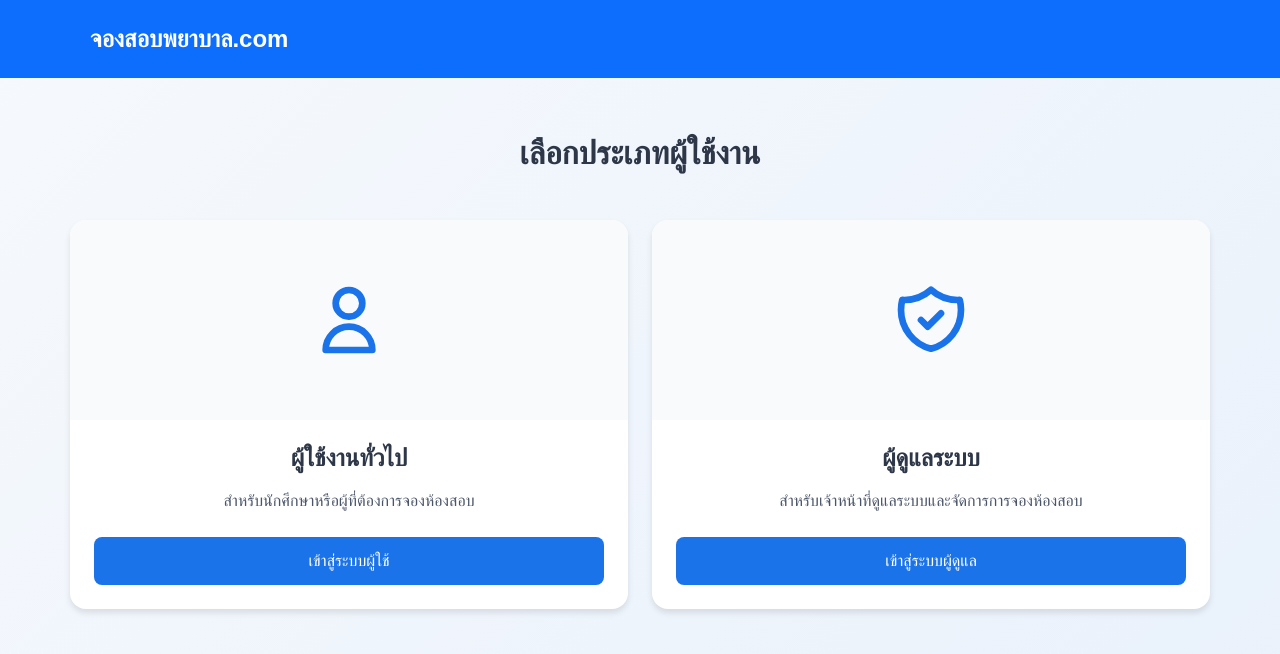
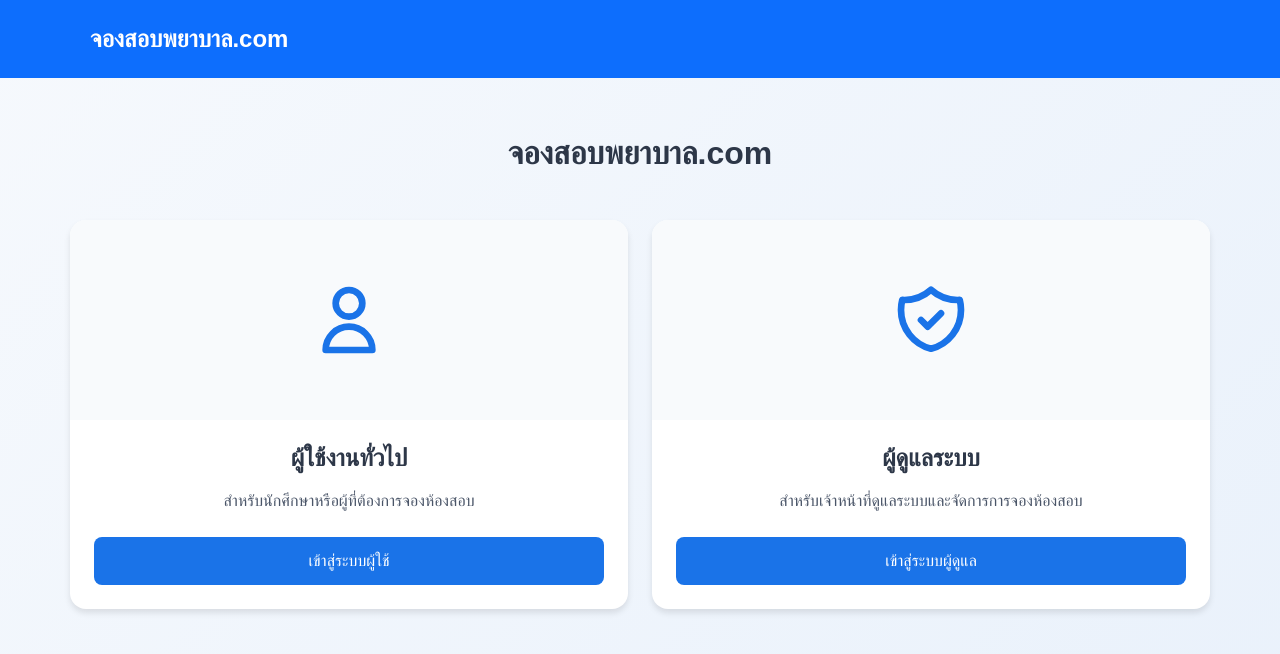
Before and after one commit to rebenow144/exam_room, a plain HTML site: page index.html in a window 1280 px wide. Drawn offline with nearby package versions, Linux system fonts and the light colour scheme.

Commit message:
edit title index

```diff
--- a/index.html
+++ b/index.html
@@ -20,7 +20,7 @@
 
     <!-- Main Content -->
     <div class="container main-content">
-        <h1 class="role-title">เลือกประเภทผู้ใช้งาน</h1>
+        <h1 class="role-title">จองสอบพยาบาล.com</h1>
 
         <div class="row g-4">
             <!-- User Card -->
```
